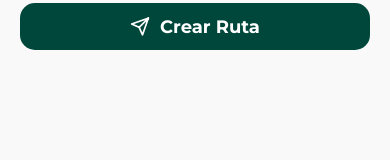
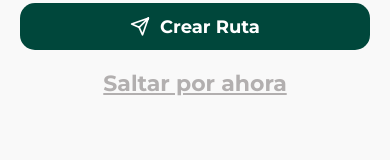
Before and after one commit to devBorisG/carpooling-uco-mobile, a React Native app: screen /CreateRouteScreen in a window 390 px wide. Shown: the part 619-779 px from the top of the page. Built offline with nearby package versions, Linux system fonts and the light colour scheme.

Commit message:
Se agrego boton para saltar la accion
Si el conductor no desea crear una ruta apenas se registre puede declinar esa opción

```diff
--- a/screens/CreateRouteScreen.js
+++ b/screens/CreateRouteScreen.js
@@ -1,5 +1,5 @@
 import React, { useState } from 'react';
-import { View, Text, Image, StyleSheet} from 'react-native';
+import { View, Text, Image, StyleSheet, TouchableOpacity} from 'react-native';
 import { useNavigation } from '@react-navigation/native';
 import BackButton from "../components/BackButton";
 import Button from "../components/Button";
@@ -31,6 +31,10 @@ const CreateTripScreen = () => {
       navigation.navigate("HomeScreen");
     }
   };
+
+  const handleSkip = () => {
+    navigation.navigate("HomeScreen");
+};
 
   return (
     <View style={styles.container}>
@@ -71,6 +75,9 @@ const CreateTripScreen = () => {
         buttonStyle={{ width: "100%" }}
         icon={<Feather name="send" size={20} color="#fff" />}
       />
+      <TouchableOpacity onPress={handleSkip}>
+        <Text style={styles.skipText}>Saltar por ahora</Text>
+      </TouchableOpacity>
 
       {successMessage ? <Text style={styles.successMsg}>{successMessage}</Text> : null}
 
@@ -89,6 +96,13 @@ const styles = StyleSheet.create({
   },
   backButtonContainer: {
     marginBottom: 10,
+  },
+  skipText: {
+      fontSize: 22,
+      fontFamily: "montserrat-bold",
+      color: "#B2AFAF",
+      textDecorationLine: "underline",
+      textAlign: "center",
   },
   title: {
     fontSize: 38,
```
